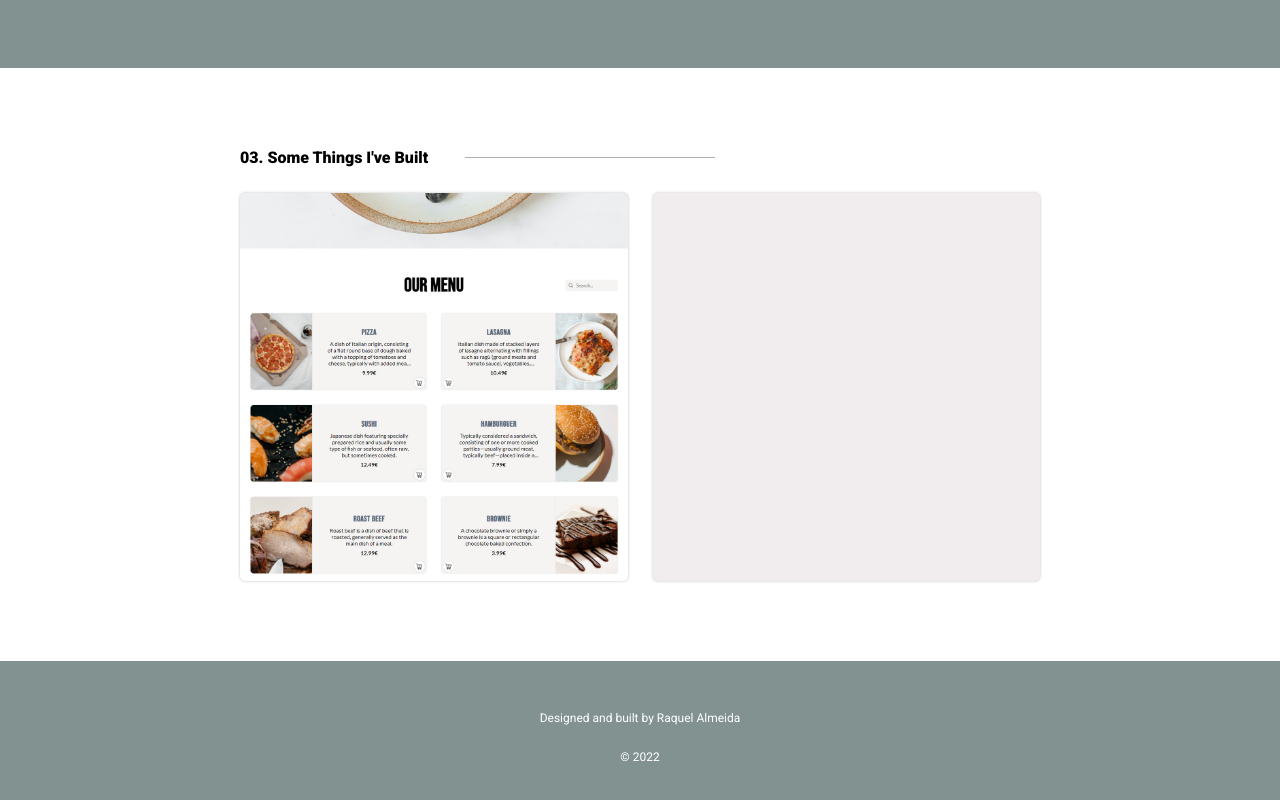
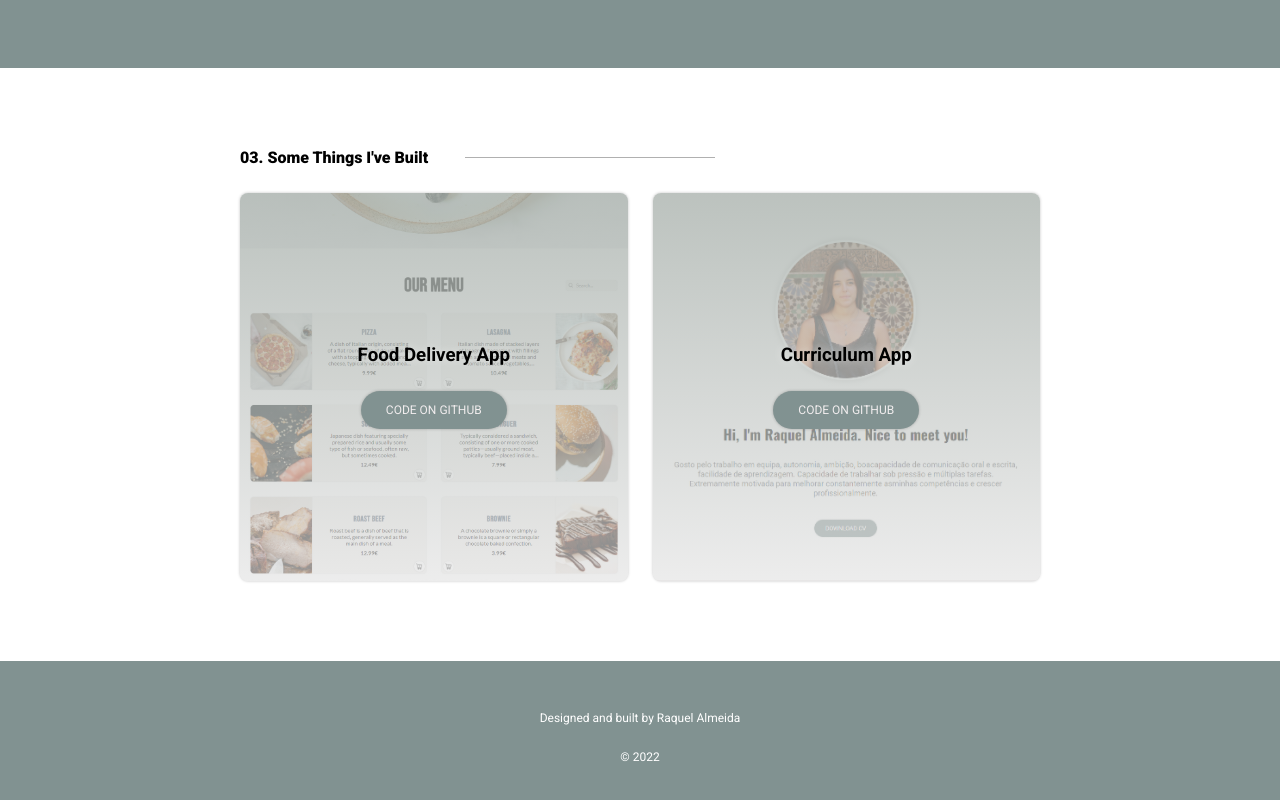
Before and after one commit to Raquel-Almeida/curriculum, a React (Create React App) app: page / in a window 1280 px wide. Shown: the part 1141-1941 px from the top of the page. Built offline with nearby package versions, Linux system fonts and the light colour scheme.

Commit message:
Projects Updated

```diff
--- a/src/components/Portfolio/Portfolio.jsx
+++ b/src/components/Portfolio/Portfolio.jsx
@@ -1,5 +1,6 @@
 import React from "react";
 import Card from "../UI/Card/Card";
+import Button from "../UI/Button/Button";
 
 import styles from "./Portfolio.module.scss";
 
@@ -9,8 +10,34 @@ export default function Portfolio() {
       <div className={styles.projects_container}>
         <h2>03. Some Things I've Built</h2>
         <div className={styles.projects}>
-          <Card></Card>
-          <Card></Card>
+          <Card>
+            <div className={styles.overlay}></div>
+            <h3>Food Delivery App</h3>
+            <Button>
+              <a
+                href="https://github.com/Raquel-Almeida/food-delivery"
+                alt="Food Delivery On Github"
+                target="_blank"
+                rel="noopener noreferrer"
+              >
+                Code On Github
+              </a>
+            </Button>
+          </Card>
+          <Card>
+            <div className={styles.overlay}></div>
+            <h3>Curriculum App</h3>
+            <Button>
+              <a
+                href="https://github.com/Raquel-Almeida/curriculum"
+                alt="Curriculum On Github"
+                target="_blank"
+                rel="noopener noreferrer"
+              >
+                Code On Github
+              </a>
+            </Button>
+          </Card>
         </div>
       </div>
     </section>
--- a/src/components/Portfolio/Portfolio.module.scss
+++ b/src/components/Portfolio/Portfolio.module.scss
@@ -36,13 +36,57 @@
       gap: 25px;
 
       > * {
+        @include flexCenter(column);
+        min-width: 250px;
         aspect-ratio: 1 / 1;
-        min-width: 250px;
+        gap: 25px;
+        position: relative;
+        bottom: 0;
+        transition: all 0.2s ease-in-out;
+
+        &:hover {
+          bottom: 5px;
+        }
+
+        .overlay {
+          position: absolute;
+          background: linear-gradient(
+            0deg,
+            rgba(226, 226, 226, 0.8) 0%,
+            rgb(171, 179, 174) 100%
+          );
+          top: 0;
+          left: 0;
+          right: 0;
+          bottom: 0;
+          border-radius: inherit;
+          opacity: 0.8;
+        }
+        h3 {
+          text-shadow: 0 0 10px rgb(255, 255, 255, 0.5);
+        }
+
+        > *:not(:first-child) {
+          z-index: 1;
+        }
 
         &:first-child {
           background-image: url("../../assets/FoodDeliveryThumbnail.jpg");
           background-size: contain;
           background-repeat: no-repeat;
+        }
+
+        &:nth-child(2) {
+          background-image: url("../../assets/CurriculumThumbnail.jpg");
+          background-size: contain;
+          background-repeat: no-repeat;
+        }
+
+        a {
+          color: inherit;
+          background-color: inherit;
+          text-decoration: none;
+          white-space: nowrap;
         }
       }
     }
--- a/src/components/UI/Card/Card.module.scss
+++ b/src/components/UI/Card/Card.module.scss
@@ -2,7 +2,7 @@
 
 .card {
   background-color: $backgroundColor;
-  border-radius: 5px;
+  border-radius: 8px;
   box-shadow: 0 0 3px rgba(0, 0, 0, 0.25);
   padding: 20px;
 }
```
Also changed, not shown: src/assets/CurriculumThumbnail.jpg (added).
